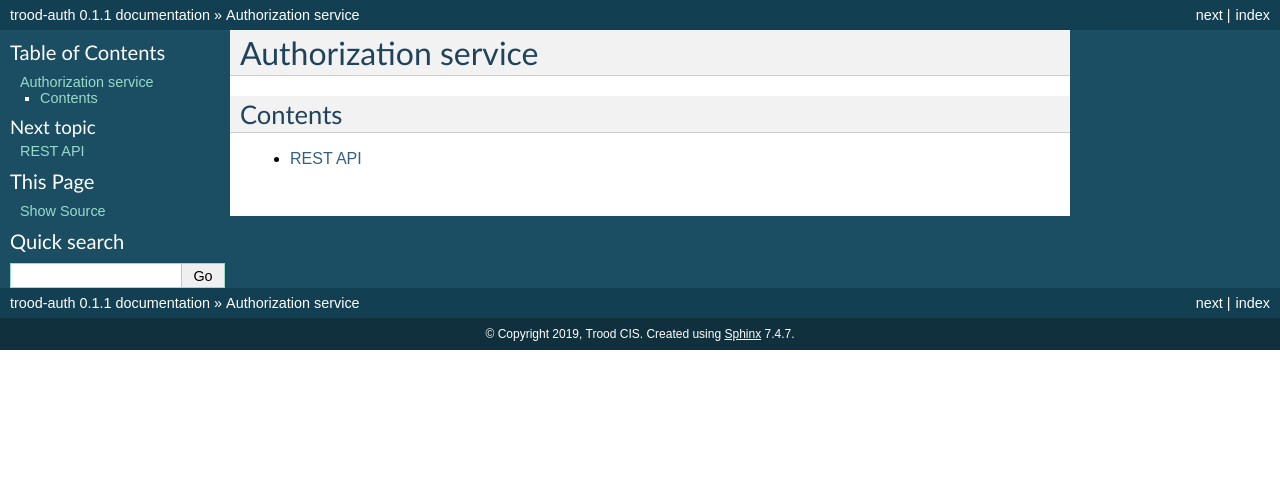
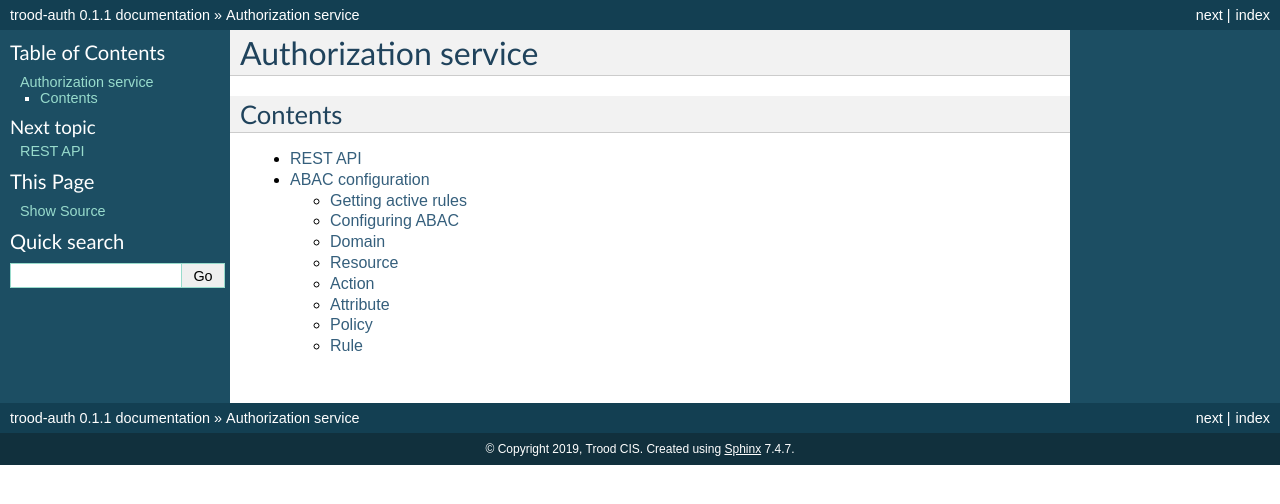
Before and after one commit to TroodInc/trood-auth, a Sphinx documentation site: the page built from docs/index.rst, in a window 1280 px wide. Shown: the top 504 px of the page. Built offline with Sphinx 7.4.7, drawn with Linux system fonts in a browser that asks for light colours; some of the changed lines change nothing that is shown.

Commit message:
TB-631. Add abac docs.

```diff
--- /dev/null
+++ b/docs/abac.rst
@@ -0,0 +1,312 @@
+=========================================
+ABAC configuration
+=========================================
+
+
+.. contents:: The table of contents
+
+Getting active rules
+~~~~~~~~~~~~~~~~~~~~~~~~~
+Each time you authorizing user by credentials using  /api/v1.0/login/  you will receive full tree of active ABAC rules in FRONTEND domain::
+
+  {
+    "status": "OK",
+    "data": {
+        "id": 15,
+
+        ...,
+
+        "abac": {
+            "employee": {
+                "delete": [{
+                    "active": true,
+                    "result": "allow",
+                    "rule": {
+                        "sbj.role": "manager"
+                    }
+                 }, {...}]
+            }
+        },
+  }
+"**abac**" filed will be returned as a dict with resources tree structure::
+
+  abac: {
+    *: {
+        *: [{rule}]
+        delete: [{rule}]
+    }
+    resource_1: {
+        *: [{rule}],
+        action_1: [{rule}, {rule}],
+        action_2: [{rule}]
+    }
+    resource_2: {
+        action_1: [{rule}, {rule}]
+    }
+  }
+\* **(wildcard)**  selector can be used for resources and actions and have a lower priority then the named rules.
+
+
+Configuring ABAC
+~~~~~~~~~~~~~~~~~~~~~~~~~
+- ABAC can be configured using PATCH request on /api/v1.0/policies
+
+  ``PATCH /api/v1.0/policies/8``::
+
+    {
+    "id": 8,
+    "domain": "CUSTODIAN",
+    "resource": 8,
+    "action": 8,
+    "rules": [
+        {
+            "result": "allow",
+            "active": true,
+            "rule": {
+            "and": [
+                 {
+                       "obj.member.id": "sbj.linked_object.id"
+                },
+                {
+                       "sbj.linked_object.role": {
+                            "in": [
+                                  3,
+                                  4,
+                                  5
+                            ]
+                        }
+                    }
+                ]
+            }
+        }
+    ]
+    }
+
+- ABAC can be configured via ``manage.py loaddata /path/to_fixtures``::
+
+    [{
+      "model": "api.abacresource",
+      "pk": 8,
+      "fields": {
+        "domain": "CUSTODIAN",
+        "comment": "assessment",
+        "name": "assessment"
+      }
+    },
+    {
+      "model": "api.abacaction",
+      "pk": 8,
+      "fields": {
+        "resource": 8,
+        "name": "data_single_GET"
+     }
+    },
+      {
+      "model": "api.abacpolicy",
+      "pk": 8,
+      "fields": {
+        "domain": "CUSTODIAN",
+        "resource": 8,
+        "action": 8
+      }
+    },
+    {
+      "model": "api.abacrule",
+      "pk": 8,
+      "fields": {
+        "result": "allow",
+        "rule": {
+          "and": [
+              {
+                  "obj.member.id": "sbj.linked_object.id"
+              },
+              {
+                  "sbj.linked_object.role": {
+                        "in": [
+                            3,
+                            4,
+                            5
+                        ]
+                    }
+                }
+            ]
+        }
+    },
+      "policy": 8
+    }]
+
+
+Domain
+~~~~~~~~~~~~~~~~~~~~~~~~~
+
+
+Domain is a logical category for incapsulating rules and other configuration data. Usually domains are related to whole Application Service or it parts, a.e.  **MAIL**, **CUSTODIAN**, **FRONTEND**.
+
+
+Here's an example of a domain.
+
+::
+
+  {
+      "model": "api.abacdomain",
+      "pk": "DOMAIN",
+      "fields":
+       {
+          "default_result": "allow"
+       }
+   }
+
+
+Resource
+~~~~~~~~~~~~~~~~~~~~
+
+Resource is any endpoint, object or callable that can be accessed by user using and API. In common cases it used in meaning of endpoint. Resources must be unique for a single Domain::
+
+  domain: AUTH,
+  resources: [users, roles, tokens, recovery, registration, provisioning]
+
+
+Here's an example of a resource.
+::
+
+
+  {
+      "model": "api.abacresource",
+      "pk": 1,
+      "fields": {
+        "domain": "DOMAIN",
+        "comment": "COMMPENT",
+        "name": "NAME"
+      }
+  }
+
+
+Action
+~~~~~~~~~~~~~~~~~~~~~~~~~~~~~~~~
+Actions that provided by and strongly related to the resources, it can be any type and any amount of actions. Probably - action is a general thing you are configuring access for.
+::
+
+  domain: CUSTODIAN
+  resource: base_order
+  actions: [data_*, data_GET, data_PATCH, data_DELETE]
+
+Here's an example of action.
+::
+
+  {
+      "model": "api.abacaction",
+      "pk": 1,
+      "fields":
+      {
+          "resource": 1,
+          "name": "name"
+      }
+  }
+
+
+Attribute
+~~~~~~~~~~~~~~~~~~~~~~~
+
+Attribute is just an attributes you are using to build conditions that needs to be resolved while applying access rules to allow or deny any requested actions for the resource::
+
+   domain: FILESERVICE
+   resource: FilesViewSet
+   attributes: [sbj.id, sbj.role, ctx.size, obj.size, obj.id, obj.owner, obj.type, obj.created, obj.deleted, obj.ready, obj.mimetype]
+
+
+There are three scopes of attributes we can use for creating our access rules
+ - "Subject" scope **sbj**.* - Current user attributes.
+  - "Context" scope **ctx**.* - Current action inner attribute (request/session fields, etc).
+   - "Data" scope **obj**.* - Attributes of data objects will be affected by the action.
+
+Each scope attribute can be always used as condition target but only attributes from a higher scope can be used as conditional matcher::
+
+   rule:
+   {
+     sbj.role: "ADMIN"      # attribute matched with constant
+     ctx.executee: sbj.id   # attributes matched with other
+     obj.owner: sbj.id      # attributes from top context
+   }
+   rule:
+   {
+     sbj.id: obj.owner      # WRONG! object can't be accessed here
+   }
+
+Here's an example of attribute.
+
+::
+
+  {
+      "model": "api.abacattribute",
+      "pk": 1,
+      "fields": {
+          "owner": null,
+          "resource": 1,
+          "name": "name",
+          "attr_type": "string"
+      }
+  }
+
+Policy
+~~~~~~~~~~~~~~~~~~~~~~~~~~~~~~~
+
+A set of rules that can be applied while resolving permissions on a resource for target action::
+
+ policy: {
+    domain: CUSTODIAN
+    resource: base_order
+    action: list_data
+    rules: [...]
+ }
+
+You can turn on/off policy using policy active filed (true/false). Manage policies via **PATCH*** ``/api/v1.0/policies`` endpoint.
+
+Here's an example of policy.
+
+::
+
+  {
+      "model": "api.abacpolicy",
+      "pk": 13,
+      "fields":
+      {
+          "domain": "DOMAIN",
+          "resource": 1,
+          "action": 1
+      }
+  }
+
+Rule
+~~~~~~~~~~~~~~~~~~~~~~~~~~~~~~~
+Rule is defined as condition that must be satisfied to return an access resolution (allow or deny). Rules can include both logical and comparison operators::
+
+  rules: [{
+    result: allow,
+    rule: {
+        or: [
+            {obj.owner: sbj.id},
+            {obj.status: new, obj.protected: {not: true}, sbj.role: {in: [manager, director]}}
+        ]
+    }
+  }]
+
+You can also turn on/off single rules within policy using rule active field (true/false). Use  **PATCH** ``/api/v1.0/policies`` or  **PATCH** ``/api/v1.0/rules`` to do it.
+
+
+Here's an example of a rule.
+
+::
+
+  {
+      "model": "api.abacrule",
+      "pk": 1,
+      "fields":
+      {
+          "result": "deny",
+          "rule":
+          {
+              "sbj.profile.role": "ROLE"
+          },
+          "policy": 1
+    }
+  }
--- a/docs/index.rst
+++ b/docs/index.rst
@@ -14,3 +14,4 @@ Contents
     :glob:
 
     rest-api
+    abac
```
